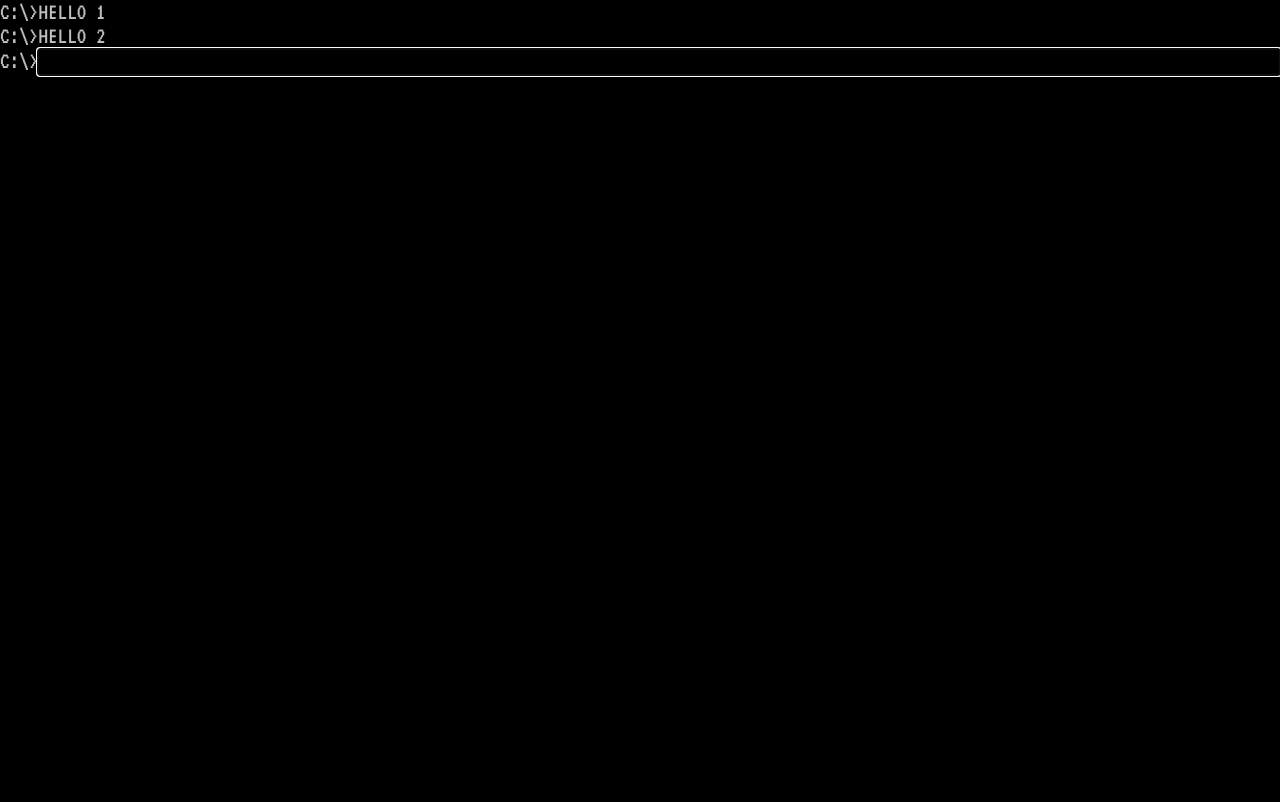
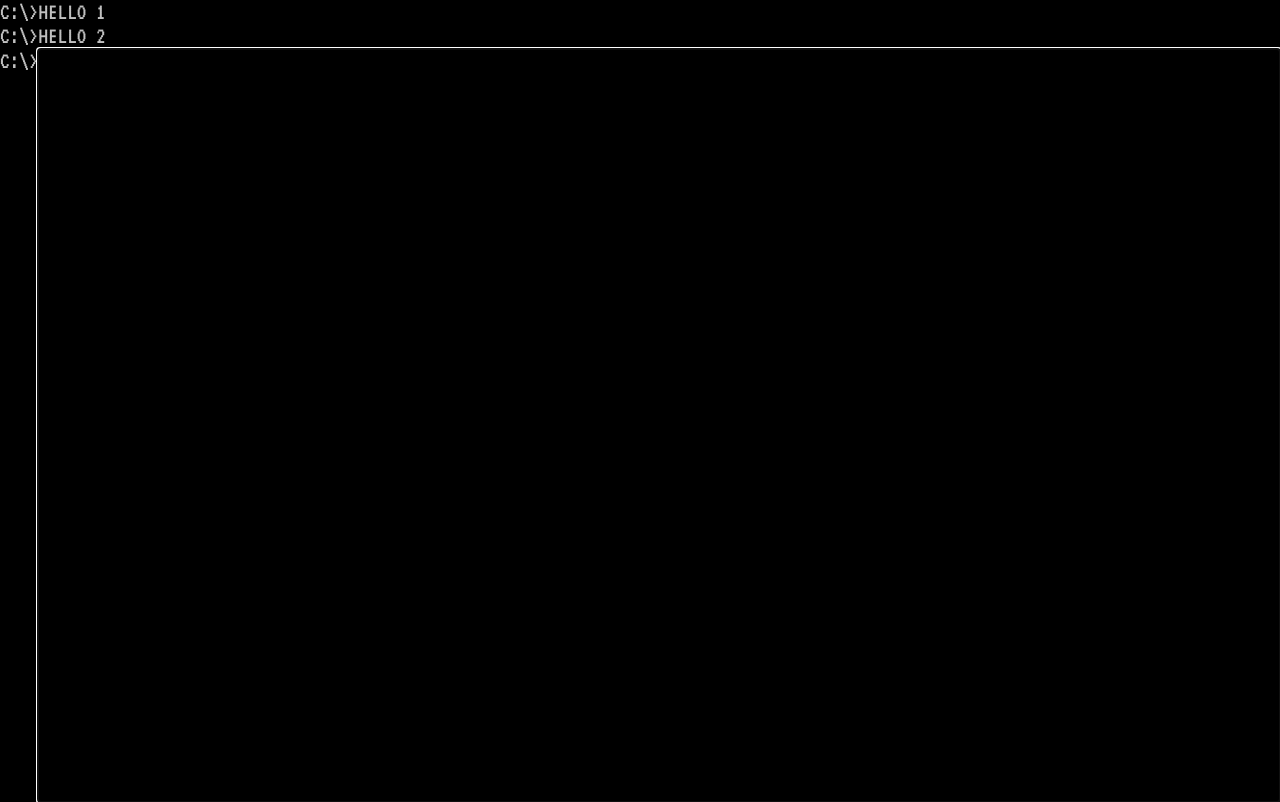
Before and after one commit to rcvink/nowhere, a Vue app: page / in a window 1280 px wide. Built offline with nearby package versions, Linux system fonts and the light colour scheme.

Commit message:
Attempt to fix heights WIP

```diff
--- a/src/components/Input.vue
+++ b/src/components/Input.vue
@@ -1,6 +1,6 @@
 <template>
     <div>
-        <form class="form container">
+        <div class="form container">
             <div class="leading-child">
                 C:\>
             </div>
@@ -11,7 +11,7 @@
                 v-model="statement"
                 v-on:keydown.enter="handleSubmit"
                 v-on:keydown.enter.prevent>
-        </form>
+        </div>
     </div>
 </template>
 
@@ -45,6 +45,7 @@ export default Vue.extend({
     font-family: 'VT323', monospace;
     color: rgb(192, 192, 192);
     font-size: 1.5em;
+    height: 100%;
 }
 
 .input {
@@ -53,6 +54,7 @@ export default Vue.extend({
     color: rgb(192, 192, 192);
     cursor: crosshair;
     font-family: 'VT323', monospace;
+    height: 100%;
     text-align: left;
     text-transform: uppercase;
     font-size: 1em;
```
